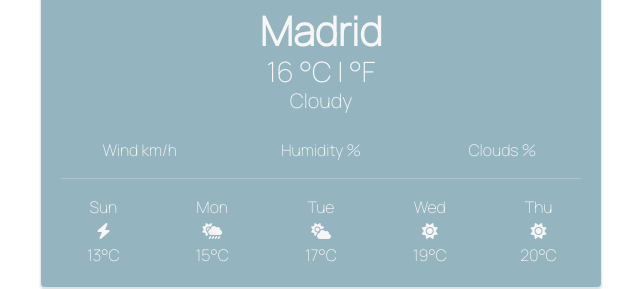
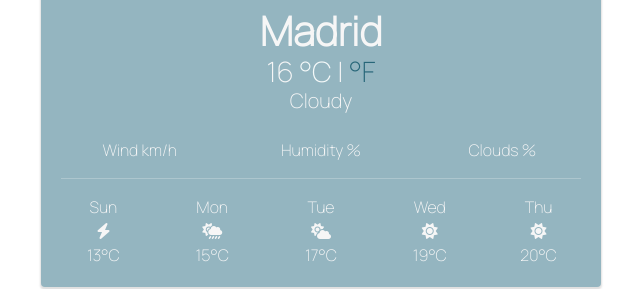
Before and after one commit to AliOli85/weather-widget, a website built with Parcel: page index.html in a window 1280 px wide. Shown: the part 230-519 px from the top of the page, 41-681 px from the left. Built offline with nearby package versions, Linux system fonts and the light colour scheme; no server answers.

```diff
--- a/index.html
+++ b/index.html
@@ -60,7 +60,7 @@
                             °C
                         </a>
                         |
-                        <a href="#" id="fahrenheit-link" class="active">
+                        <a href="#" id="fahrenheit-link">
                             °F
                         </a>
                     </h3>
```
